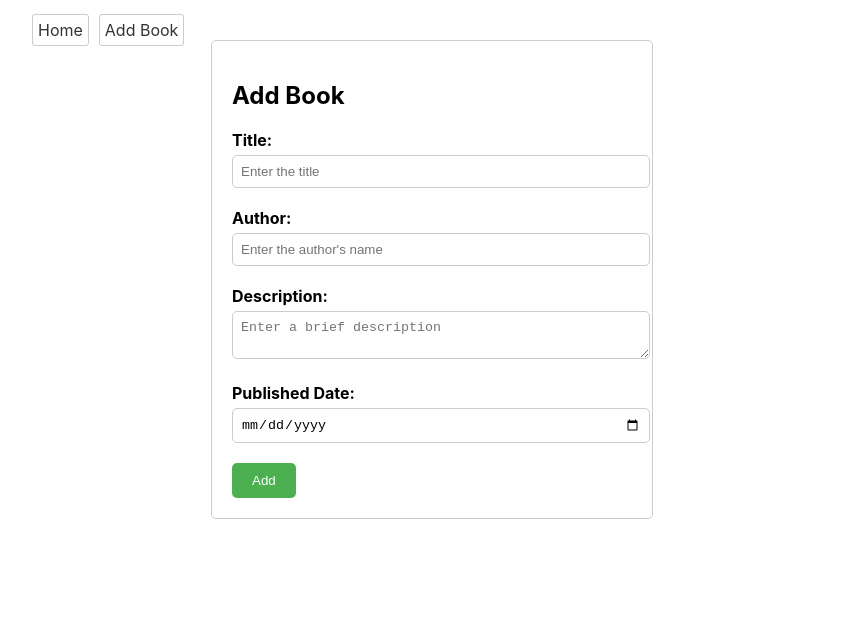
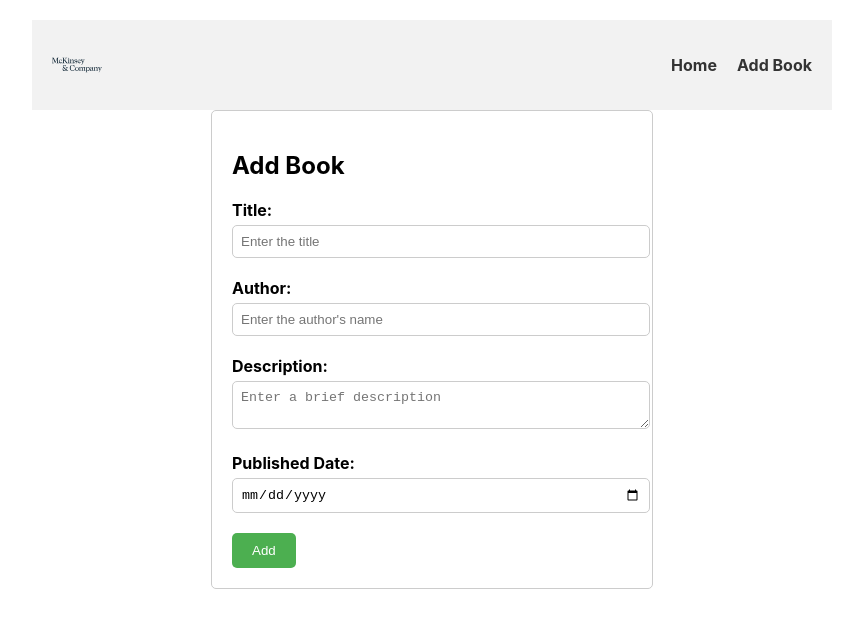
Before and after one commit to maksoodmohiuddin/gen-ai-poc-three-tier, a React (Create React App) app in the folder app/frontend/book-inventory-system/: page /add in a window 1280 px wide. Shown: the top 628 px of the page, without its empty margins (208-1071 px from the left). Built offline with nearby package versions, Linux system fonts and the light colour scheme.

Commit message:
styling done

```diff
--- a/app/frontend/book-inventory-system/src/components/AddBookForm.js
+++ b/app/frontend/book-inventory-system/src/components/AddBookForm.js
@@ -30,16 +30,19 @@ function AddBookForm() {
 
       if (response.ok) {
         console.log('New book created successfully');
+        alert('New book created successfully!');
         // Clear form fields after successful creation
         setTitle('');
         setAuthor('');
         setDescription('');
         setPublishedDate('');
       } else {
+        alert('Failed to create new book');
         console.error('Failed to create new book');
       }
     } catch (error) {
       console.error('Error creating new book:', error);
+      alert('Error creating new book:', error);
     }
   };
 
--- a/app/frontend/book-inventory-system/src/components/BookDetails.js
+++ b/app/frontend/book-inventory-system/src/components/BookDetails.js
@@ -47,12 +47,15 @@ function BookDetails() {
 
       if (response.ok) {
         console.log('Book updated successfully');
+        alert('Book updated successfully');
         // Handle success, such as showing a success message or redirecting
       } else {
         console.error('Failed to update book');
+        alert('Failed to update book');
         // Handle error, such as showing an error message
       }
     } catch (error) {
+      alert('Error updating book:', error);
       console.error('Error updating book:', error);
       // Handle error, such as showing an error message
     }
--- a/app/frontend/book-inventory-system/src/components/BookList.js
+++ b/app/frontend/book-inventory-system/src/components/BookList.js
@@ -21,7 +21,7 @@ function BookList() {
       const response = await fetch(`http://localhost:3001/api/books?page=${page}&limit=10`);
       const data = await response.json();
       setBooks(data); // Set the books state with the new data
-      setPage(prevPage => prevPage + 1);
+      setPage(prevPage => page + 1);
     } catch (error) {
       console.error('Error fetching books:', error);
     }
--- a/app/frontend/book-inventory-system/src/components/Navigation.css
+++ b/app/frontend/book-inventory-system/src/components/Navigation.css
@@ -1,22 +1,33 @@
+/* navigation.css */
+
+.navigation {
+  display: flex;
+  justify-content: space-between;
+  align-items: center;
+  padding: 20px;
+  background-color: #f2f2f2;
+}
+
+.logo {
+  width: 50px;
+  height: 50px;
+}
+
 .nav-menu {
-    list-style: none;
-    padding: 0;
-    margin: 0;
-  }
+  list-style: none;
+  display: flex;
+  gap: 20px;
+  margin: 0;
+  padding: 0;
+}
 
-  .nav-menu li {
-    display: inline-block;
-    margin-right: 10px;
-  }
+.nav-link {
+  text-decoration: none;
+  color: #333;
+  font-weight: bold;
+  font-size: 16px;
+}
 
-  .nav-menu li a {
-    text-decoration: none;
-    color: #333;
-    padding: 5px;
-    border: 1px solid #ccc;
-    border-radius: 3px;
-  }
-
-  .nav-menu li a:hover {
-    background-color: #f5f5f5;
-  }
+.nav-link:hover {
+  color: #555;
+}
--- a/app/frontend/book-inventory-system/src/components/Navigation.js
+++ b/app/frontend/book-inventory-system/src/components/Navigation.js
@@ -1,16 +1,18 @@
 import React from 'react';
 import { Link } from 'react-router-dom';
 import './Navigation.css';
+import BrandLogo from './brandLogo.svg';
 
 function Navigation() {
   return (
-    <nav>
+    <nav className="navigation">
+      <img className="logo" src={BrandLogo} alt="Brand Logo" />
       <ul className="nav-menu">
         <li>
-          <Link to="/">Home</Link>
+          <Link to="/" className="nav-link">Home</Link>
         </li>
         <li>
-          <Link to="/add">Add Book</Link>
+          <Link to="/add" className="nav-link">Add Book</Link>
         </li>
       </ul>
     </nav>
```
Also changed, not shown: app/frontend/book-inventory-system/src/components/brandLogo.svg (added).
